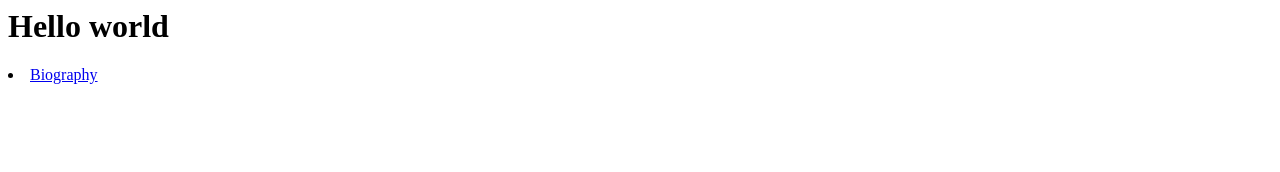
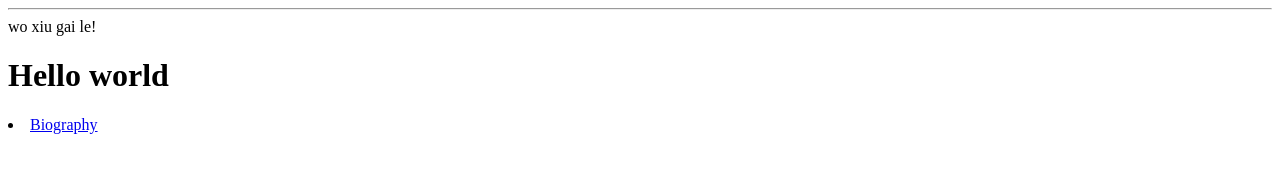
Before and after one commit to xssfeng/Mini-core, a plain HTML site: page index.html in a window 1280 px wide. Drawn offline with Linux system fonts and the light colour scheme.

Commit message:
Update index.html

```diff
--- a/index.html
+++ b/index.html
@@ -4,6 +4,9 @@
 	<meta name="description" content="hello world in Git"/>
 </head>
 <body>
+	<hr>
+		<td>wo xiu gai le!</td>
+	</hr>
 	<h1>Hello world</h1>
 	<li><a href="bio.html">Biography</a></li>
 </body>
```
